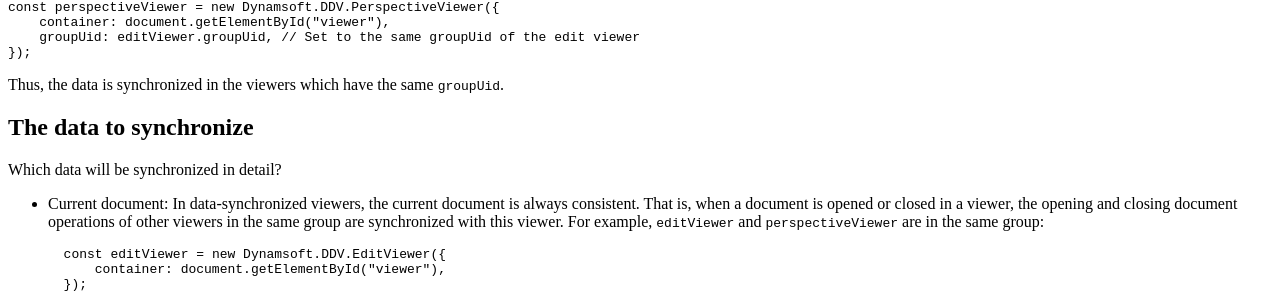
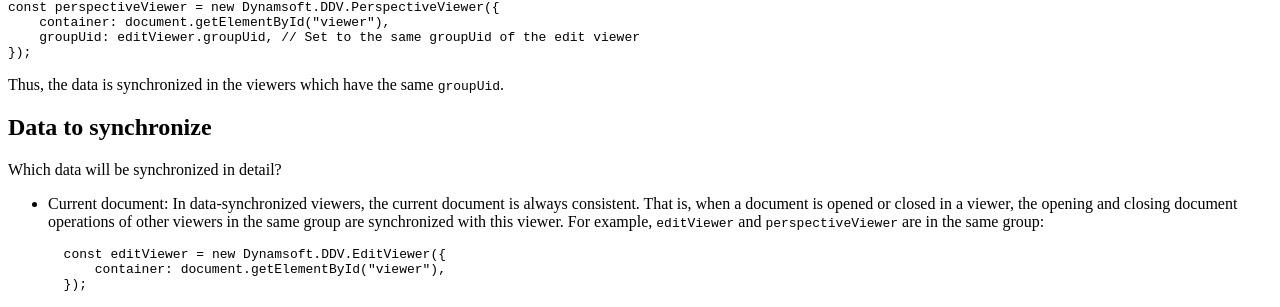
Before and after one commit to dynamsoft-docs/document-viewer-docs, a Jekyll site: the page built from features/viewers/datasync.md, in a window 1280 px wide and 900 px high, scrolled down 675 px. Shown: the part 146-453 px from the top of the window. Built offline with Jekyll 4.4.1, drawn with Linux system fonts in a browser that asks for light colours.

Commit message:
Update datasync.md

```diff
--- a/features/viewers/datasync.md
+++ b/features/viewers/datasync.md
@@ -35,7 +35,7 @@ const perspectiveViewer = new Dynamsoft.DDV.PerspectiveViewer({
 
 Thus, the data is synchronized in the viewers which have the same `groupUid`.
 
-## The data to synchronize
+## Data to synchronize
 
 Which data will be synchronized in detail?
 
```
